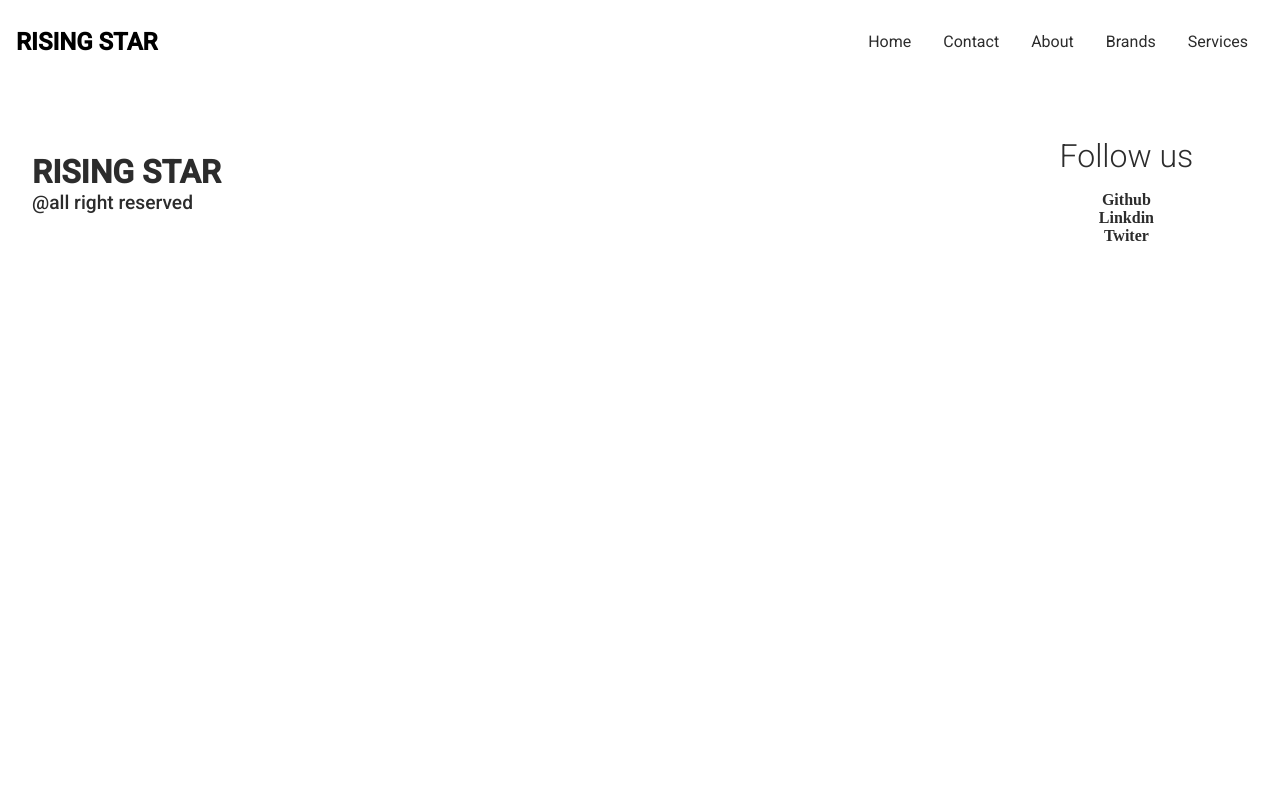
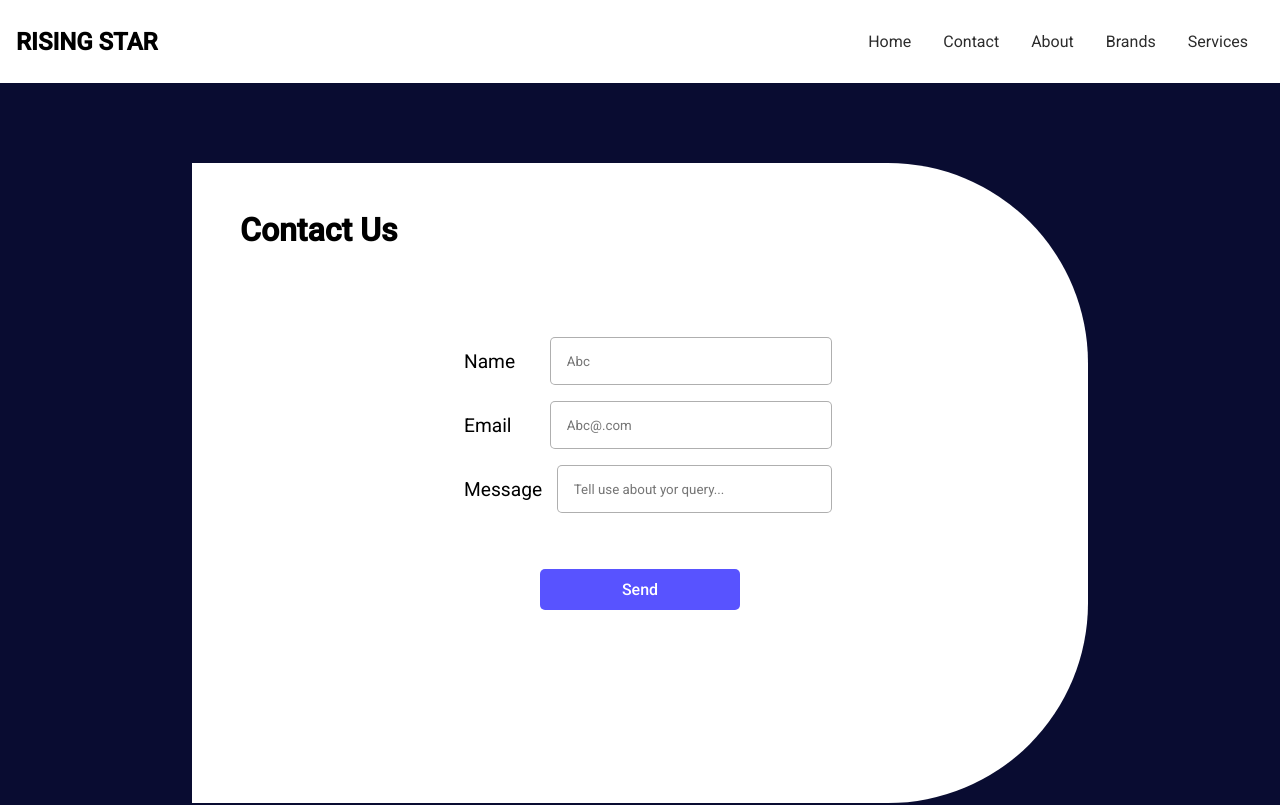
Before and after one commit to birattam005/react-project-1, a React (Create React App) app: page /contact in a window 1280 px wide. Shown: the top 805 px of the page. Built offline with nearby package versions, Linux system fonts and the light colour scheme.

Commit message:
contact page complete

```diff
--- a/src/App.js
+++ b/src/App.js
@@ -2,6 +2,7 @@
 import Header from './MyComponets/Header';
 import Home from './MyComponets/Home';
 import Footer from './MyComponets/Footer';
+import Contact from './MyComponets/Contact';
 
 import {
   BrowserRouter as Router,
@@ -15,6 +16,7 @@
 import "./styles/Header.scss"
 import "./styles/home.scss"
 import "./styles/footer.scss"
+import "./styles/contact.scss"
 
 
 const App = () => {
@@ -23,6 +25,7 @@
       <Header />
       <Routes>
         <Route path="/" element={<Home />}/>
+        <Route path="/contact" element={<Contact />}/>
       </Routes>
       <Footer />
     </Router>
--- /dev/null
+++ b/src/MyComponets/Contact.jsx
@@ -0,0 +1,32 @@
+import React from 'react'
+
+const Contact = () => {
+  return (
+    <div className='contact'>
+        <main>
+            <h1>Contact Us</h1>
+
+            <form >
+                <div>
+                    <label>Name</label>
+                    <input type="text" required placeholder='Abc' />
+                </div>
+
+                <div>
+                    <label>Email</label>
+                    <input type="email" required placeholder='Abc@.com' />
+                </div>
+
+                <div>
+                    <label>Message</label>
+                    <input type="text" required placeholder='Tell use about yor query...' />
+                </div>
+
+                <button type='submit'>Send</button>
+            </form>
+        </main>
+    </div>
+  )
+}
+
+export default Contact
--- /dev/null
+++ b/src/styles/contact.scss
@@ -0,0 +1,62 @@
+@import "colors";
+
+.contact{
+    width: 100%;
+    height: 100vh;
+    background-color: $second;
+    display: flex;
+    justify-content: center;
+    align-items: center;
+
+    >main{
+        background-color: $first;
+        height: 40rem;
+        width: 70%;
+        padding: 3rem;
+        border-radius: 0 200px 200px 0;
+
+        >form{
+            margin: 5rem;
+            display: flex;
+            flex-direction: column;
+            align-items: center;
+            justify-content: flex-end;
+
+            >div{
+                height: 3rem;
+                display: flex;
+                align-items: center;
+                justify-content: flex-end;
+                width: 60%;
+                margin: 0.5rem;
+
+                >label{
+                    font: 400 1.2rem $text1;
+                    width: 20%;
+                    margin: 0 1rem;
+                }
+                >input{
+                    align-self: stretch;
+                    width: 80%;
+                    padding: 1rem;
+                    border-radius: 5px;
+                    border: 1px solid rgba(123,123,123,0.6);
+                    outline: none;
+                }
+            }
+            >button{
+                margin: 3rem 0;
+                padding: 0.7rem;
+                border: none;
+                border-radius: 5px;
+                background-color:$third ;
+                color: $first;
+                width: 200px;
+                font: 500 1rem $text1;
+                &:hover{
+                    opacity: 0.9;
+                }
+            }
+        }
+    }
+}
```
